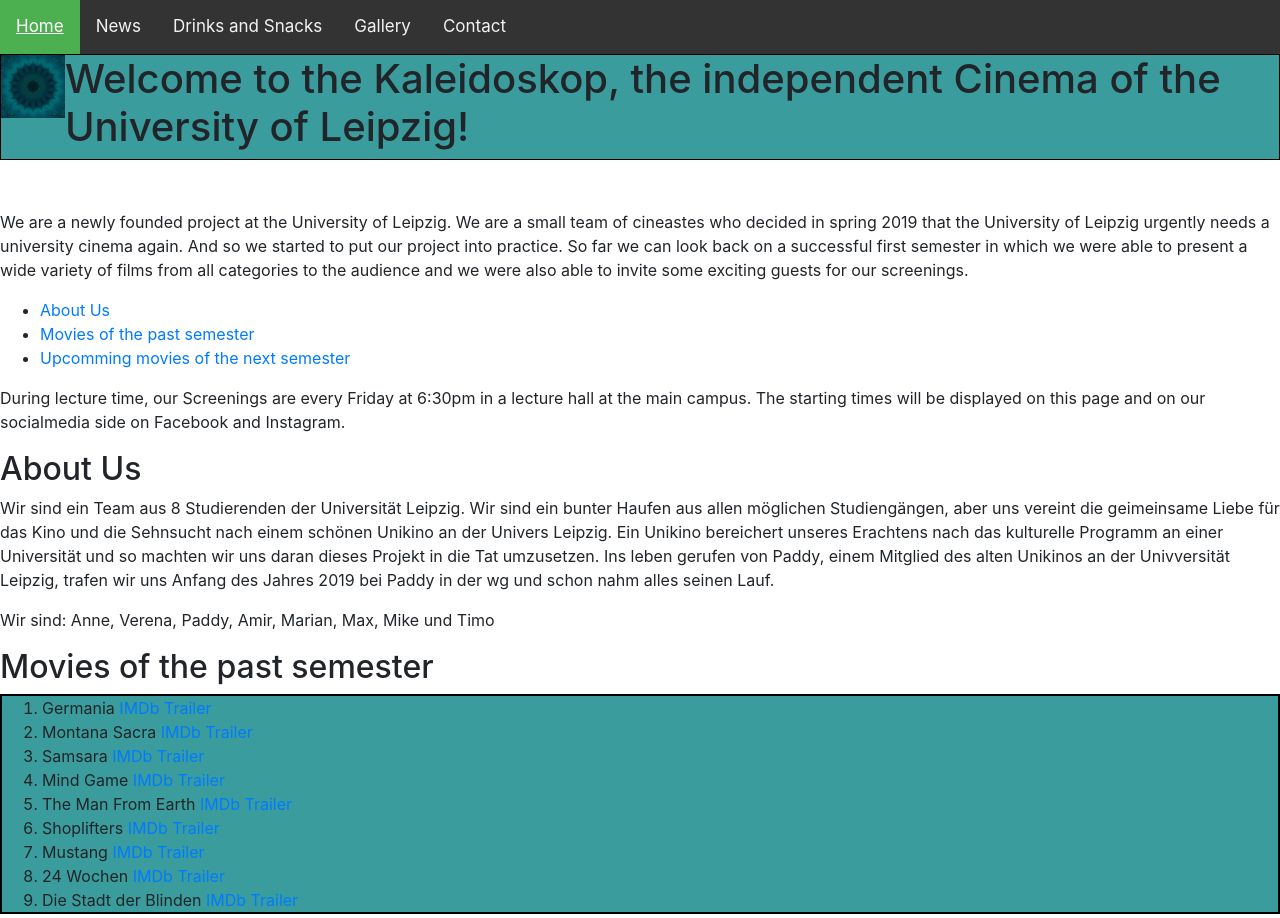
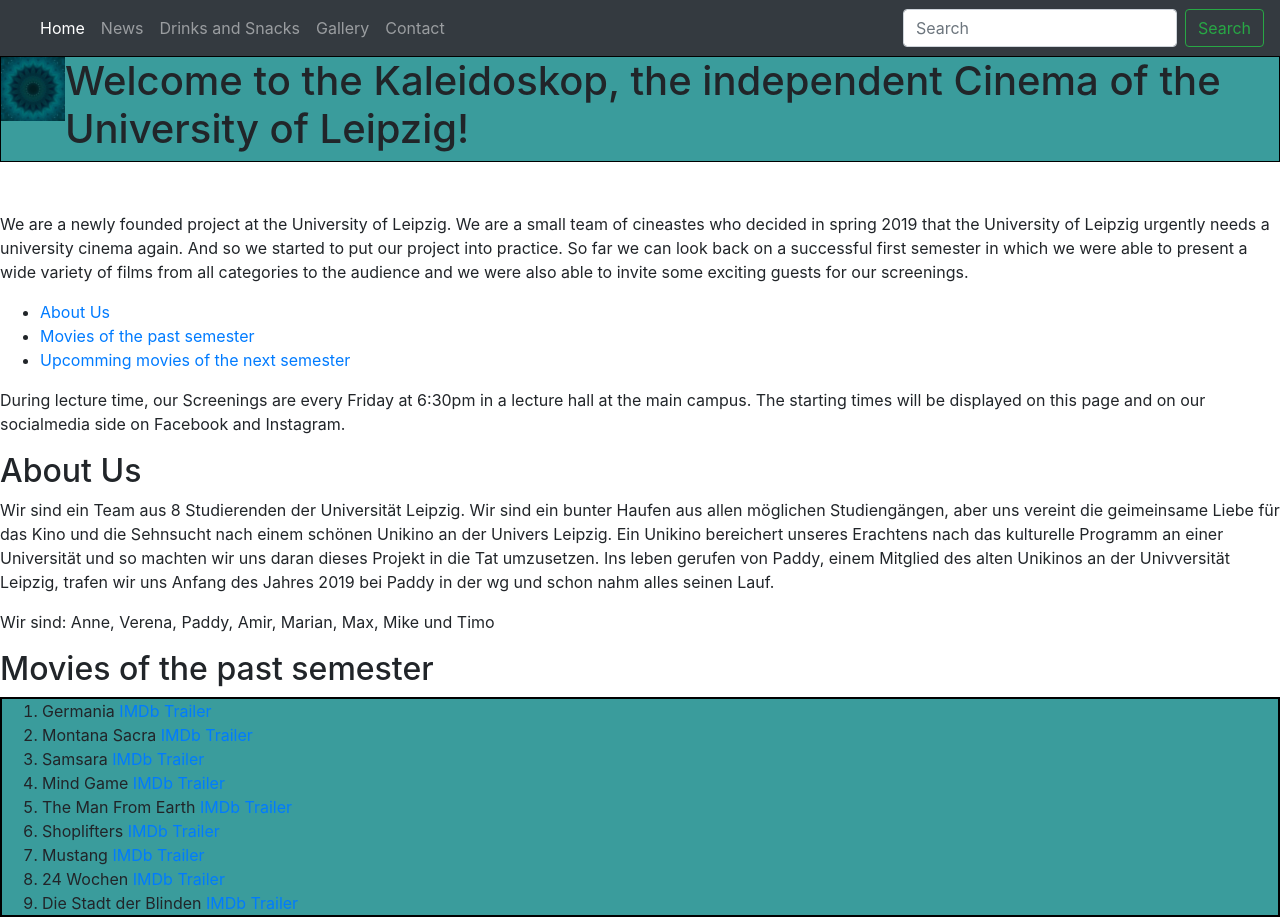
Before and after one commit to PauPauPauw/project0, a plain HTML site: page index.html in a window 1280 px wide. Shown: the top 918 px of the page. Drawn offline with nearby package versions, Linux system fonts and the light colour scheme.

Commit message:
Added Bootstrap NavBar

```diff
--- a/index.html
+++ b/index.html
@@ -20,13 +20,27 @@
     </head>
     <body>
 
-      <div class="topnav">
-        <a class="active" href="index.html">Home</a>
-        <a href="news.html">News</a>
-        <a href="menu.html">Drinks and Snacks</a>
-        <a href="gallery.html">Gallery</a>
-        <a href="contact.html">Contact</a>
-      </div>
+
+      <nav class="navbar navbar-expand-lg navbar-dark bg-dark">
+
+        <a class="navbar-brand" href="#"></a>
+        <button class="navbar-toggler" type="button" data-toggle="collapse" data-target="#navbarNavAltMarkup" aria-controls="navbarNavAltMarkup" aria-expanded="false" aria-label="Toggle navigation">
+          <span class="navbar-toggler-icon"></span>
+        </button>
+        <div class="collapse navbar-collapse" id="navbarNavAltMarkup">
+          <div class="navbar-nav">
+            <a class="nav-item nav-link active" href="index.html">Home <span class="sr-only">(current)</span></a>
+            <a class="nav-item nav-link" href="news.html">News</a>
+            <a class="nav-item nav-link" href="menu.html">Drinks and Snacks</a>
+            <a class="nav-item nav-link" href="gallery.html">Gallery</a>
+            <a class="nav-item nav-link" href="contact.html">Contact</a>
+            </div>
+        </div>
+        <form class="form-inline">
+          <input class="form-control mr-sm-2" type="search" placeholder="Search" aria-label="Search">
+          <button class="btn btn-outline-success my-2 my-sm-0" type="submit">Search</button>
+        </form>
+      </nav>
 
       <div class="header">
         <img src="img/kaleidoskop.jpg" alt="logo">
```
Also changed, not shown: contact.html (+20 -7 lines), gallery.html (+20 -7 lines), menu.html (+21 -7 lines), news.html (+22 -7 lines).
